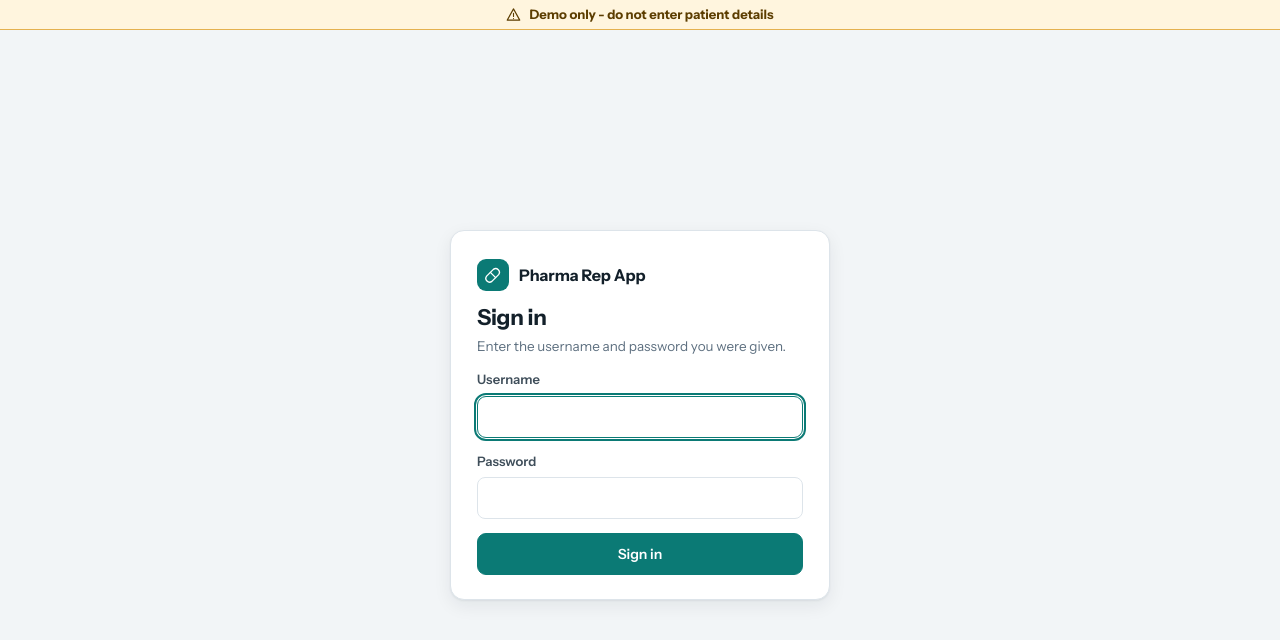
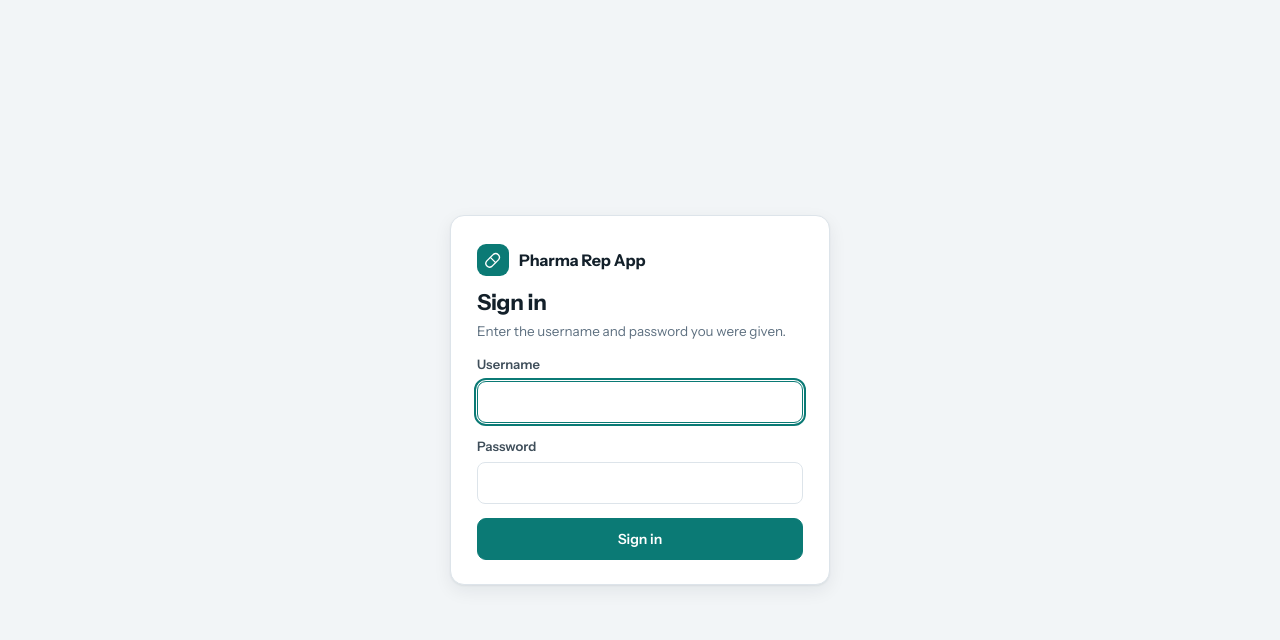
Before and after one commit to harita412/pharma-rep-app, a plain HTML site: page frontend/index.html in a window 1280 px wide. Drawn offline with Linux system fonts and the light colour scheme.

Commit message:
Remove the demo banner from the top of every screen
Co-Authored-By: Claude Sonnet 5.5 <noreply@anthropic.com>

```diff
--- a/frontend/index.html
+++ b/frontend/index.html
@@ -878,12 +878,8 @@ input[type=date]:focus { outline: 2px solid var(--brand); outline-offset: 1px; b
 .lh-h { display: flex; justify-content: space-between; align-items: center; gap: 10px; flex-wrap: wrap; }
 .live-hist p { color: var(--ink-2); white-space: pre-line; }
 
-/* fixed banner on every screen, and the login page */
-.demo-banner { position: fixed; top: env(safe-area-inset-top, 0px); left: 0; right: 0; z-index: 90; height: 30px; display: flex; align-items: center; justify-content: center; gap: 8px; padding: 0 16px; background: var(--warn-bg); color: var(--warn-ink); border-bottom: 1px solid var(--warn-line); font-size: 13px; font-weight: 650; white-space: nowrap; overflow: hidden; text-overflow: ellipsis; }
-.demo-banner .ic { width: 15px; height: 15px; }
 html, body { height: 100%; overflow: hidden; }
-#root { position: fixed; top: calc(30px + env(safe-area-inset-top, 0px)); left: 0; right: 0; bottom: 0; height: auto; margin: 0; }
-@media (max-width: 860px) { .side { top: calc(30px + env(safe-area-inset-top, 0px)); padding-top: 18px; } }
+#root { position: fixed; inset: 0; height: auto; margin: 0; }
 .seg.static { cursor: default; }
 .seg.static:hover { background: var(--brand-soft); }
 .login-card .linkbtn { font-size: 13.5px; }
@@ -891,7 +887,6 @@ html, body { height: 100%; overflow: hidden; }
 </style>
 </head>
 <body>
-<div id="banner" class="demo-banner" role="note"></div>
 <div id="root"></div>
 <script>
 /* ==========================================================================
@@ -3980,14 +3975,8 @@ function claimResultHTML(found) {
 }
 
 /* ================================================================ START-UP */
-function renderBanner() {
-  $('#banner').innerHTML = icon('alert') + '<span>Demo only - do not enter patient details' +
-    (SPACE.name ? ' | Space: ' + esc(SPACE.name) + ' - ' + esc(SPACE.product) : '') + '</span>';
-}
-
 function startApp() {
   appReady = true;
-  renderBanner();
   document.getElementById('root').innerHTML = shellHTML();
   parseHash();
   renderAll();
@@ -4002,7 +3991,6 @@ function loginShell(inner) {
 function showLogin(notice) {
   appReady = false;
   document.title = 'Sign in · Pharma Rep App';
-  renderBanner();
   document.getElementById('root').innerHTML =
     '<div class="login"><form class="login-card" id="loginForm" novalidate>' +
       '<div class="login-brand"><span class="mark">' + icon('product') + '</span><span class="brand-name">Pharma Rep App</span></div>' +
@@ -4036,7 +4024,6 @@ function showDown(err) {
 }
 
 function boot() {
-  renderBanner();
   if (!getToken()) return showLogin(takeNotice());
   loginShell('<p class="login-sub">Loading your space…</p>');
   loadSpace(null).then(startApp, function (err) { if (!(err && err.status === 401)) showDown(err); });   // a 401 already signed the user out
```
